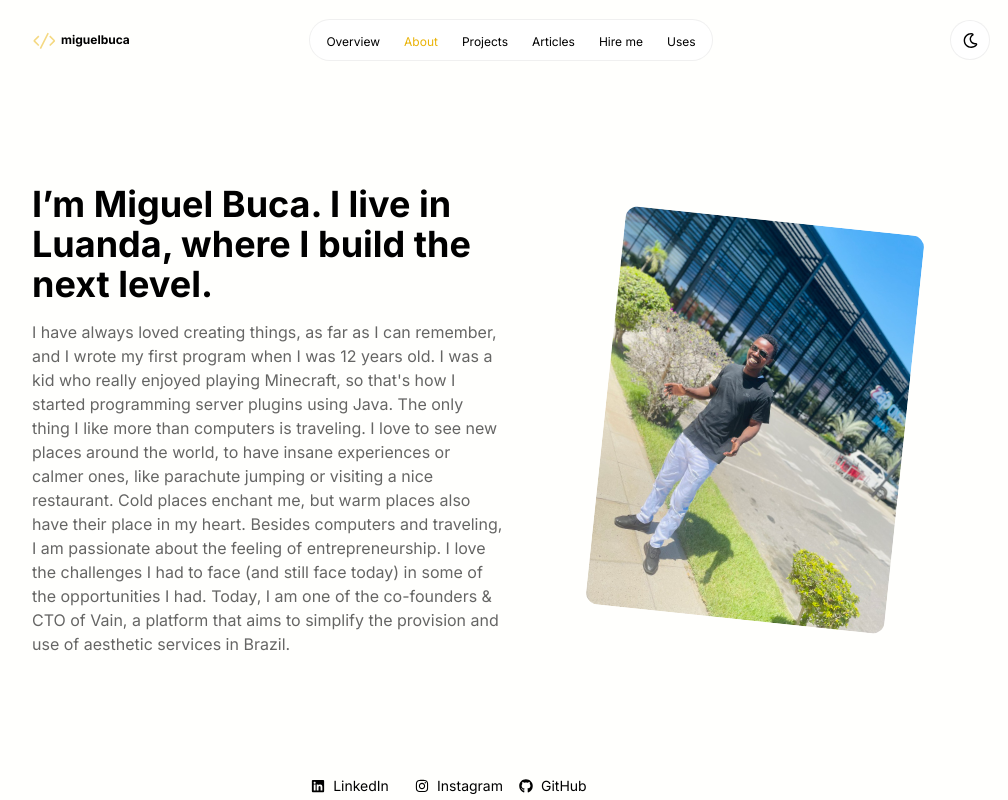
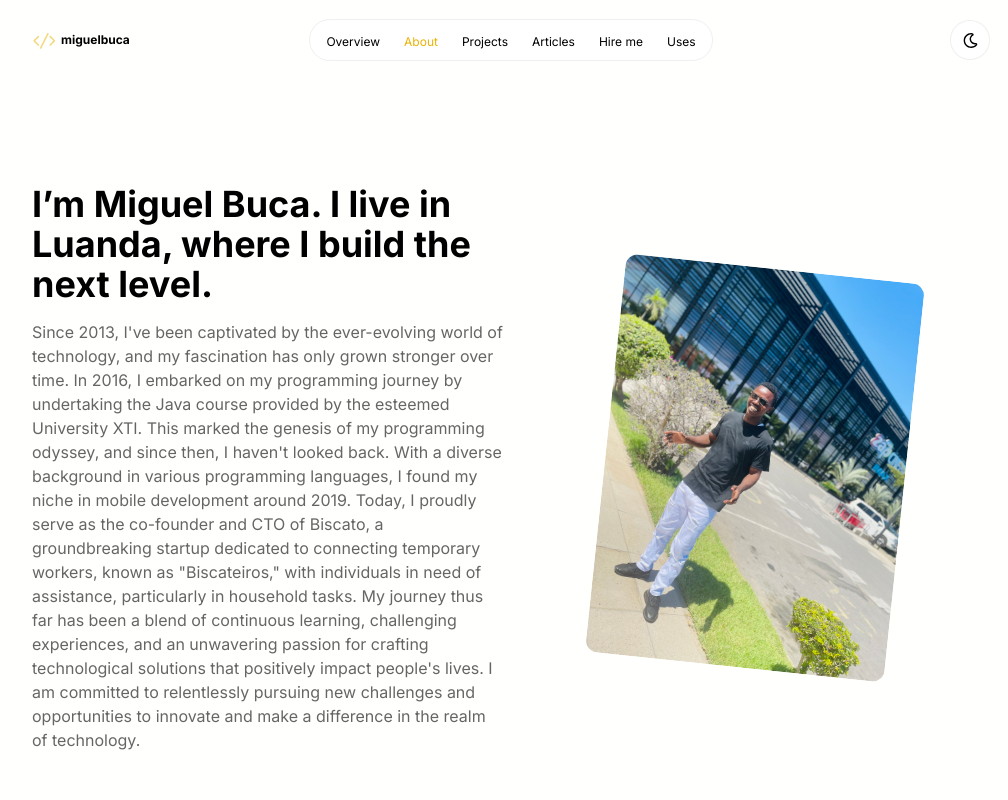
Before and after one commit to miguelbuca/portfolio, a Next.js app: page /about in a window 1280 px wide. Shown: the whole page, without its empty margins (129-1137 px from the left). Built offline with nearby package versions, Linux system fonts and the light colour scheme.

Commit message:
chore: added my own about

```diff
--- a/src/app/about/page.tsx
+++ b/src/app/about/page.tsx
@@ -11,19 +11,11 @@ const About = () => {
             I’m Miguel Buca. I live in Luanda, where I build the next level.
           </h1>
           <p className="opacity-60 mt-4">
-            {`I have always loved creating things, as far as I can remember, and I
-            wrote my first program when I was 12 years old. I was a kid who
-            really enjoyed playing Minecraft, so that's how I started
-            programming server plugins using Java. The only thing I like more
-            than computers is traveling. I love to see new places around the
-            world, to have insane experiences or calmer ones, like parachute
-            jumping or visiting a nice restaurant. Cold places enchant me, but
-            warm places also have their place in my heart. Besides computers and
-            traveling, I am passionate about the feeling of entrepreneurship. I
-            love the challenges I had to face (and still face today) in some of
-            the opportunities I had. Today, I am one of the co-founders & CTO of
-            Vain, a platform that aims to simplify the provision and use of
-            aesthetic services in Brazil.`}
+            {`Since 2013, I've been captivated by the ever-evolving world of technology, and my fascination has only grown stronger over time. In 2016, I embarked on my programming journey by undertaking the Java course provided by the esteemed University XTI. This marked the genesis of my programming odyssey, and since then, I haven't looked back.
+
+With a diverse background in various programming languages, I found my niche in mobile development around 2019. Today, I proudly serve as the co-founder and CTO of Biscato, a groundbreaking startup dedicated to connecting temporary workers, known as "Biscateiros," with individuals in need of assistance, particularly in household tasks.
+
+My journey thus far has been a blend of continuous learning, challenging experiences, and an unwavering passion for crafting technological solutions that positively impact people's lives. I am committed to relentlessly pursuing new challenges and opportunities to innovate and make a difference in the realm of technology.`}
           </p>
         </div>
         <div className="flex items-center justify-center my-12 md:my-24 w-full">
```
